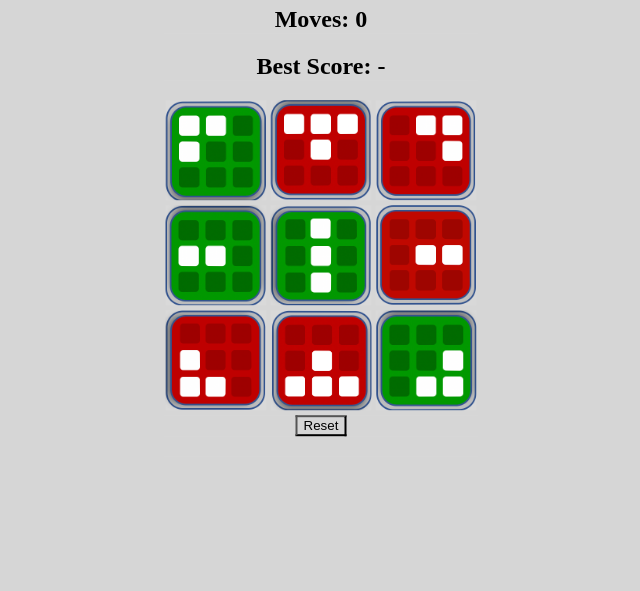
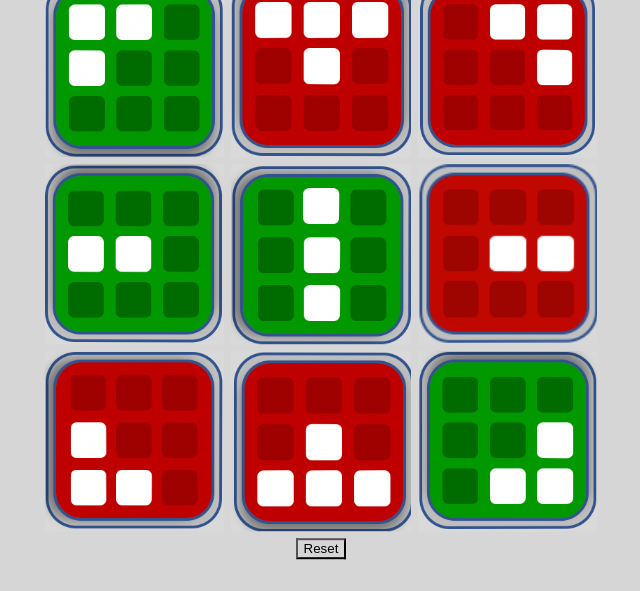
Before and after one commit to stephenlloyd/nine-squared, a plain HTML site: page index.html in a window 1280 px wide. Shown: the part 209-800 px from the top of the page, without its empty margins (319-959 px from the left). Drawn offline with nearby package versions, Linux system fonts and the light colour scheme.

Commit message:
made larger

```diff
--- a/index.html
+++ b/index.html
@@ -6,14 +6,14 @@
   display: flex;                       /* establish flex container */
   flex-wrap: wrap;                     /* enable flex items to wrap */
   justify-content: space-around;
-  width: 315px;
+  width: 560px;
   background-color: #d6d6d6;
 }
 .cell {
   flex: 0 0 32%;
-  width: 50px;                    /* don't grow, don't shrink, width */
-  height: 100px;
-  margin-bottom: 5px;
+  width: 1px;                    /* don't grow, don't shrink, width */
+  height: 180px;
+  margin-bottom: 7px;
   background-color: #d6d6d6;
 }
 
```
